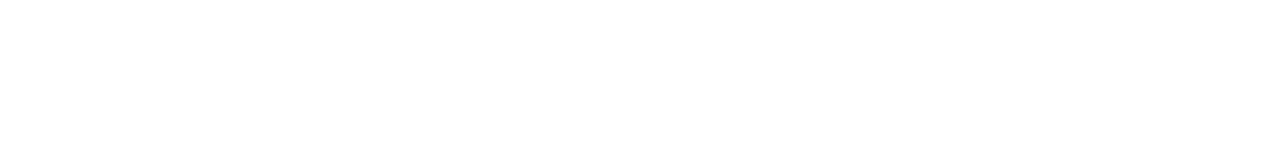
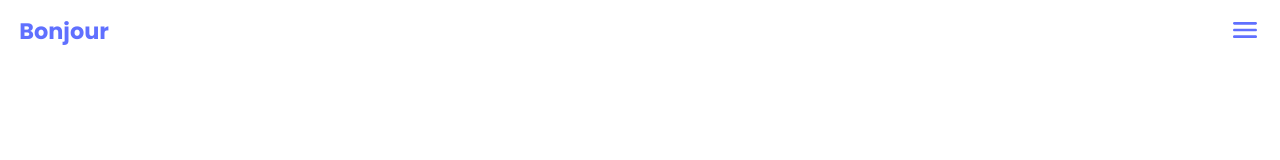
Before and after one commit to Zuhaib042/portfolio, a website: page index.html in a window 1280 px wide. Drawn offline with Linux system fonts and the light colour scheme.

Commit message:
Create header section

```diff
--- a/index.html
+++ b/index.html
@@ -10,7 +10,14 @@
 </head>
 
 <body>
-
+    <header>
+        <nav id="nav">
+            <a href="#" class="logo">
+                <p>Bonjour</p>
+            </a>
+            <div><img src="./images/menu.svg" alt="icon_menu" id="menu"></div>
+        </nav>
+    </header>
 </body>
 
 </html>
--- a/style.css
+++ b/style.css
@@ -0,0 +1,33 @@
+@import url("https://fonts.googleapis.com/css2?family=Poppins:wght@100;200;300;400;500;600;700&display=swap");
+* {
+  margin: 0;
+  padding: 0;
+  box-sizing: border-box;
+}
+body {
+  font-family: "Poppins", sans-serif;
+}
+:root {
+  --primary-color: #6070ff;
+  --secondary-color: #7f8cff;
+  --icons-color: #505f79;
+  --headings-color: #172b4d;
+  --text-color: #344563;
+}
+#nav {
+  display: flex;
+  height: 7vh;
+  justify-content: space-between;
+  align-items: center;
+  padding: 0.4rem 1.2rem 0;
+}
+.logo {
+  color: var(--primary-color);
+  font-size: 1.4rem;
+  font-weight: 800;
+  text-decoration: none;
+}
+#menu {
+  width: 2rem;
+  padding-top: 5px;
+}
```
